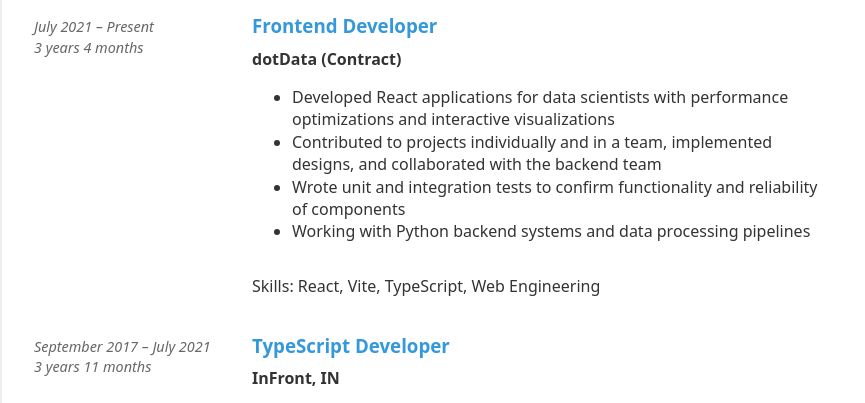
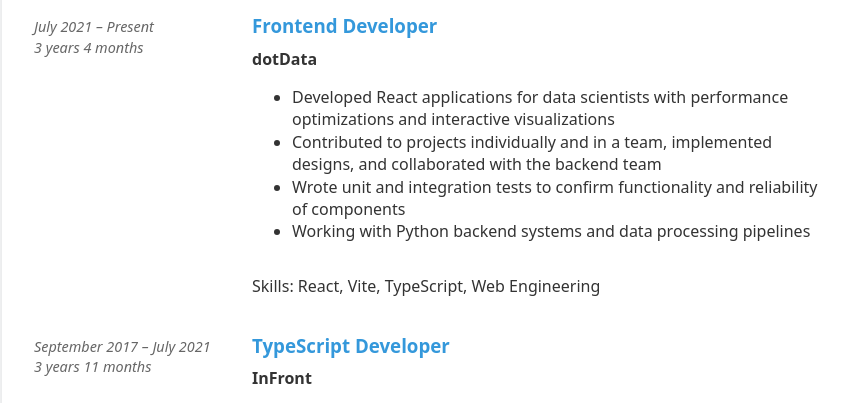
Before and after one commit to ricevind/cv, a website: page src/index.html in a window 1280 px wide. Shown: the part 436-839 px from the top of the page, without its empty margins (206-1071 px from the left). Drawn offline with Linux system fonts and the light colour scheme.

Commit message:
Fix company titles

```diff
--- a/src/index.html
+++ b/src/index.html
@@ -33,7 +33,7 @@
         <h2>Employment History</h2>
         <article class="job">
           <h3>Frontend Developer</h3>
-          <p class="organization">dotData (Contract)</p>
+          <p class="organization">dotData</p>
           <div class="period">
             <p class="date-range">July 2021 – Present</p>
             <p class="duration">3 years 4 months</p>
@@ -48,7 +48,7 @@
         </article>
         <article class="job">
           <h3>TypeScript Developer</h3>
-          <p class="organization">InFront, IN</p>
+          <p class="organization">InFront</p>
           <div class="period">
             <p class="date-range">September 2017 – July 2021</p>
             <p class="duration">3 years 11 months</p>
```
